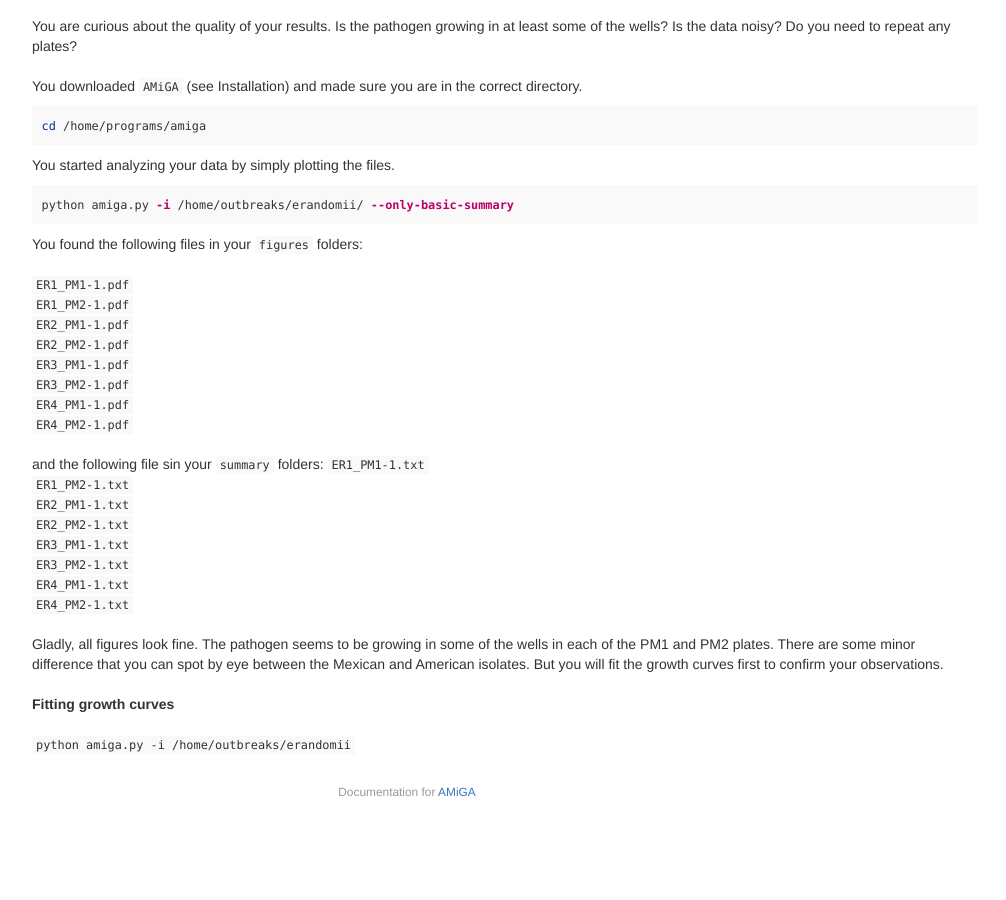
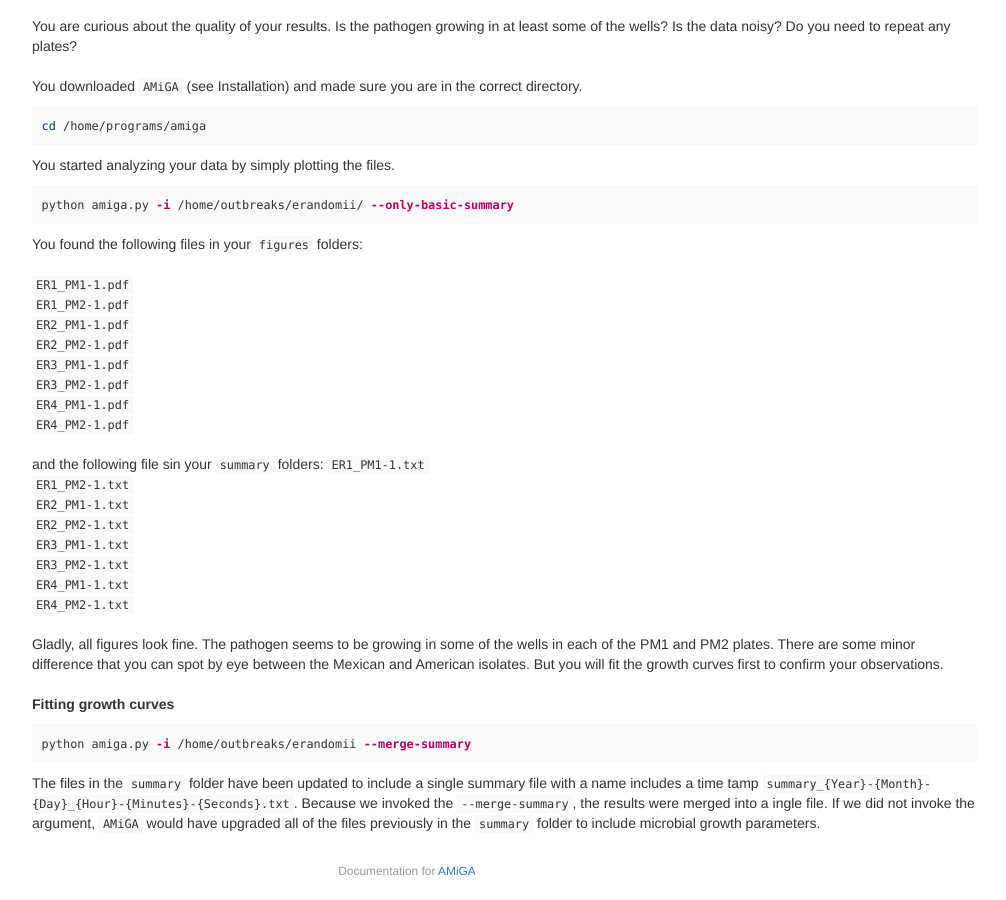
Before and after one commit to firasmidani/amiga, a Jekyll site: the page built from docs/_posts/2020-03-23-example.md, in a window 1280 px wide and 900 px high, scrolled down 733 px. Shown: the whole window, without its empty margins (233-1239 px from the left). Built offline with Jekyll 4.4.1, drawn with Linux system fonts in a browser that asks for light colours; before the commit the page ends 1554 px from its top, so only the background shows below that.

Commit message:
more notes

````diff
--- a/docs/_posts/2020-03-23-example.md
+++ b/docs/_posts/2020-03-23-example.md
@@ -70,5 +70,8 @@ and the following file sin your `summary` folders:
 Gladly, all figures look fine. The pathogen seems to be growing in some of the wells in each of the PM1 and PM2 plates. There are some minor difference that you can spot by eye between the Mexican and American isolates. But you will fit the growth curves first to confirm your observations.
 <br /><br/>
 **Fitting growth curves**
-<br /><br/>
-`python amiga.py -i /home/outbreaks/erandomii`
+
+```bash
+python amiga.py -i /home/outbreaks/erandomii --merge-summary
+```
+The files in the `summary` folder have been updated to include a single summary file with a name includes a time tamp `summary_{Year}-{Month}-{Day}_{Hour}-{Minutes}-{Seconds}.txt`. Because we invoked the `--merge-summary`, the results were merged into a ingle file. If we did not invoke the argument, `AMiGA` would have upgraded all of the files previously in the `summary` folder to include microbial growth parameters.
````
Also changed, not shown: docs/_posts/2020-03-25-hypothesistesting.md (+3 -1 lines).
